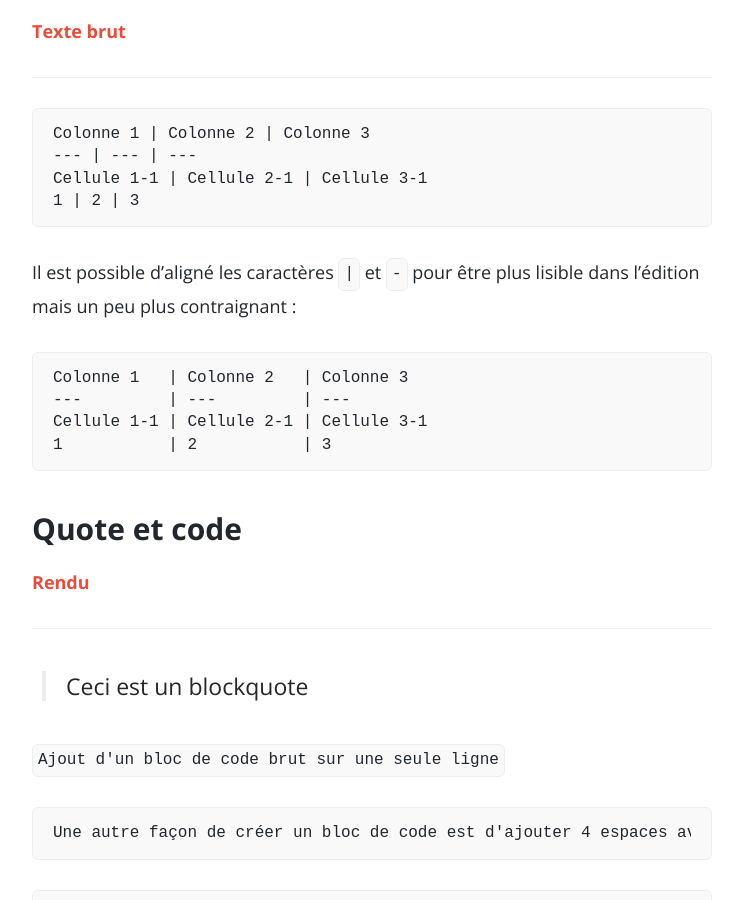
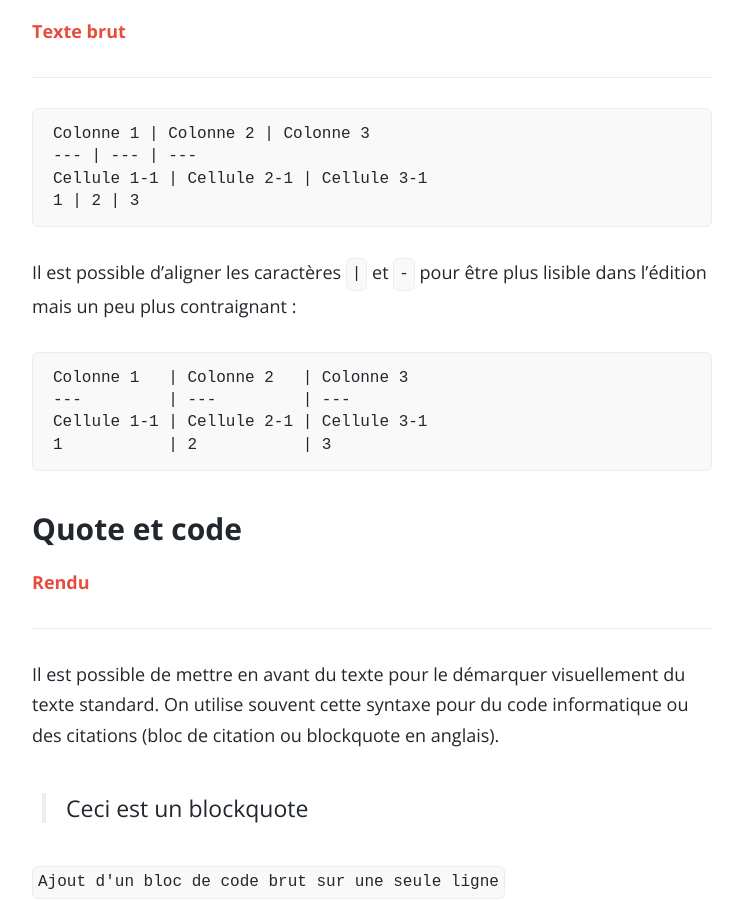
Before and after one commit to BootstrapYourCodingSkills/bootstrapyourcodingskills.github.io, a Jekyll site: the page built from _posts/2017-01-26-syntaxe-markdown.md, in a window 1280 px wide and 900 px high, scrolled down 6359 px. Shown: the whole window, without its empty margins (268-1011 px from the left). Built offline with Jekyll 4.4.1, drawn with Linux system fonts in a browser that asks for light colours; comment, search, counter and statistics services are not loaded; some of the changed text lies outside the part shown.

Commit message:
Fix typos on 'syntaxe markdown'

````diff
--- a/_posts/2017-01-26-syntaxe-markdown.md
+++ b/_posts/2017-01-26-syntaxe-markdown.md
@@ -209,7 +209,7 @@ Colonne 1 | Colonne 2 | Colonne 3
 Cellule 1-1 | Cellule 2-1 | Cellule 3-1
 1 | 2 | 3
 
-Il est possible d'aligné les caractères `|` et  `- ` pour être plus lisible dans l'édition mais un peu plus contraignant :
+Il est possible d'aligner les caractères `|` et  `- ` pour être plus lisible dans l'édition mais un peu plus contraignant :
 
 Colonne 1   | Colonne 2   | Colonne 3
 ---         | ---         | ---
@@ -227,7 +227,7 @@ Cellule 1-1 | Cellule 2-1 | Cellule 3-1
     Cellule 1-1 | Cellule 2-1 | Cellule 3-1
     1 | 2 | 3
 
-Il est possible d'aligné les caractères `|` et  `- ` pour être plus lisible dans l'édition mais un peu plus contraignant :
+Il est possible d'aligner les caractères `|` et  `- ` pour être plus lisible dans l'édition mais un peu plus contraignant :
 
     Colonne 1   | Colonne 2   | Colonne 3
     ---         | ---         | ---
@@ -243,6 +243,7 @@ Il est possible d'aligné les caractères `|` et  `- ` pour être plus lisible d
 
 ***
 
+Il est possible de mettre en avant du texte pour le démarquer visuellement du texte standard. On utilise souvent cette syntaxe pour du code informatique ou des citations (bloc de citation ou blockquote en anglais).
 
 > Ceci est un blockquote
 
@@ -251,7 +252,7 @@ Il est possible d'aligné les caractères `|` et  `- ` pour être plus lisible d
     Une autre façon de créer un bloc de code est d'ajouter 4 espaces avant.
 
 ```
-Ajout de code brut sur plusieurs lignes. On peut utiliser cette syntaxe pour mettre en avant du contenu mais elle est surtout utilisé est l'ajout d'un bloc de code.
+On peut également ajouter du code brut sur plusieurs lignes et/ou plusieurs paragraphes via 3 ` en début et en fin de bloc. Il est recommandé de les mettre sur les ligne au-dessous et en-dessous du bloc.
 ```
 
 <div class="title-custo">
@@ -267,7 +268,7 @@ Ajout de code brut sur plusieurs lignes. On peut utiliser cette syntaxe pour met
     Une autre façon de créer un bloc de code est d'ajouter 4 espaces avant.
 
     ```
-    Ajout de code brut sur plusieurs lignes. On peut utiliser cette syntaxe pour mettre en avant du contenu mais elle est surtout utilisé est l'ajout d'un bloc de code.
+    On peut également ajouter du code brut sur plusieurs lignes et/ou plusieurs paragraphes via 3 ` en début et en fin de bloc. Il est recommandé de les mettre sur les ligne au-dessous et en-dessous du bloc.
     ```
 
 ## Règle horizontale
@@ -299,7 +300,7 @@ ___
 
 ## HTML
 
-Il est possible d'ajouter du HTML si le but de l'article est de le transformer en page web. De plus certains éditeurs sont également capable d'afficher du HTML.
+Il est possible d'ajouter du HTML si le but de l'article est de le transformer en page web. De plus, certains éditeurs sont également capable d'afficher du HTML.
 
 <div class="title-custo">
   <p>Rendu</p>
````
Also changed, not shown: other parts of _posts/2017-01-26-syntaxe-markdown.md (+1 -1 lines).
